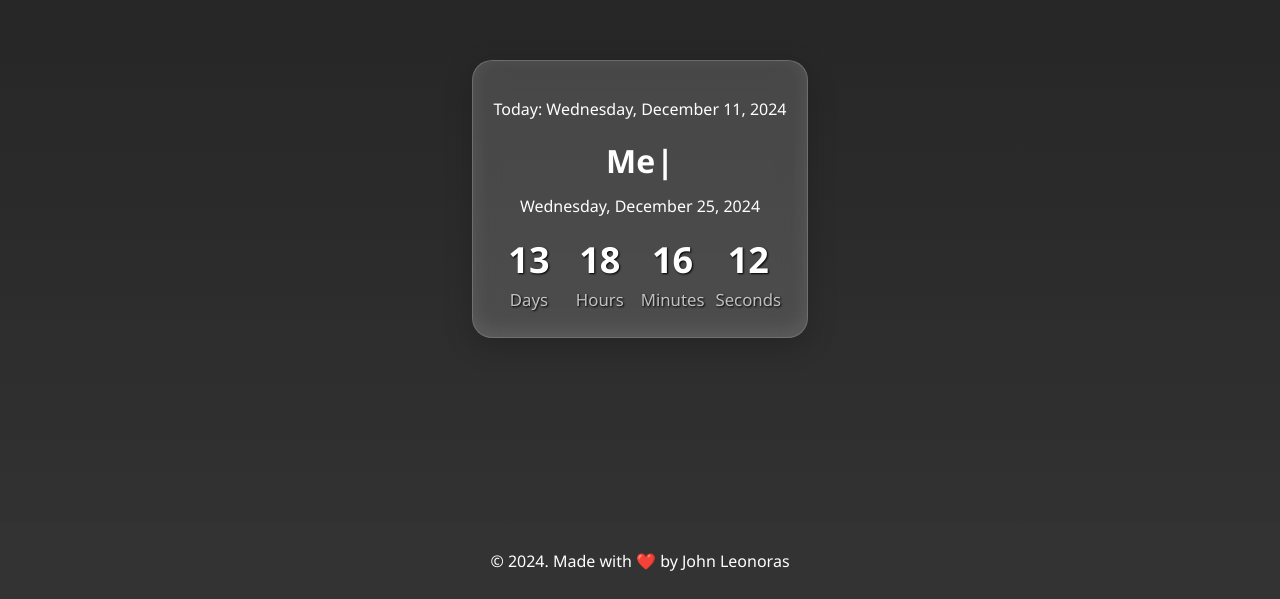
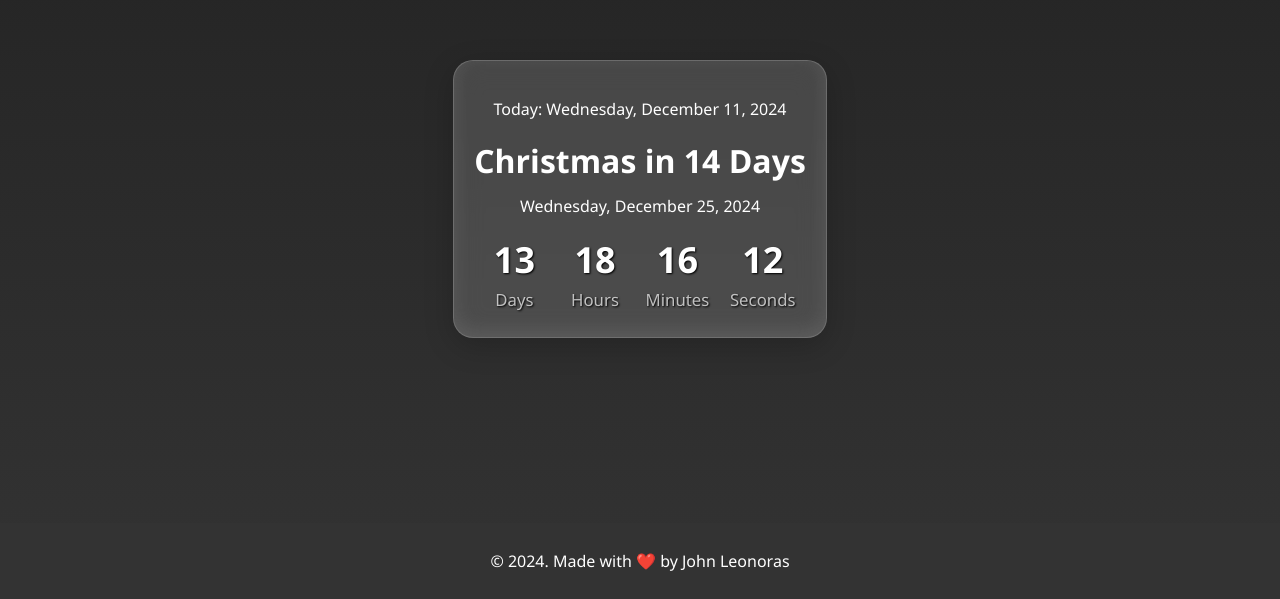
Before and after one commit to jleonoras/christmas-countdown, a React (Vite) app: page / in a window 1280 px wide. Shown: the part 201-800 px from the top of the page. Built offline with nearby package versions, Linux system fonts and the light colour scheme.

Commit message:
Remove the sample/test data.

```diff
--- a/src/App.jsx
+++ b/src/App.jsx
@@ -73,7 +73,7 @@
           <p className="current-date">Today: {currentDate}</p>
           <div id="countdown-content">
             <h1>
-              {daysLeft === 14 ? (
+              {daysLeft === 0 ? (
                 <div className="merry-christmas-container">
                 <Typewriter
                   options={{
```
